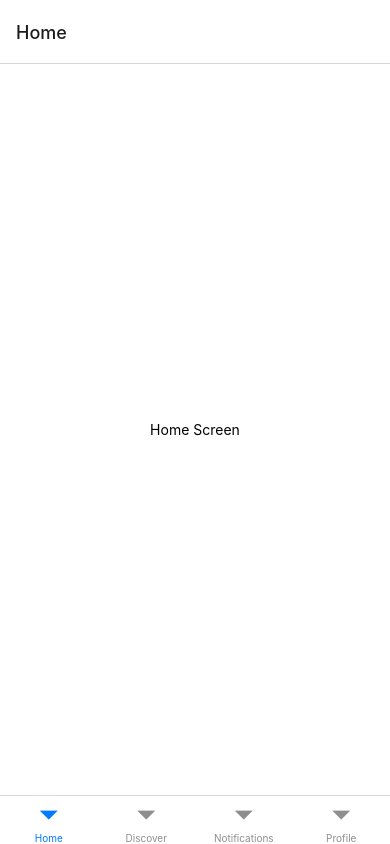
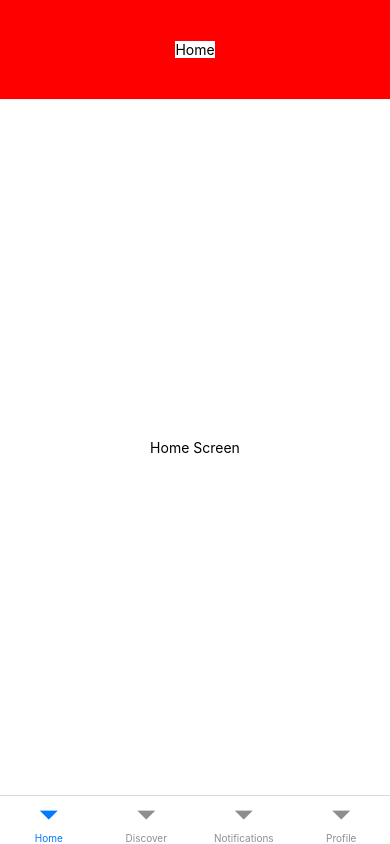
Before and after one commit to ericelizes1/Avocado-App, a React Native app in the folder avocado_src/: screen / in a window 390 px wide. Built offline with nearby package versions, Linux system fonts and the light colour scheme.

Commit message:
Added header files

```diff
--- a/avocado_src/App.js
+++ b/avocado_src/App.js
@@ -1,12 +1,22 @@
+import React from 'react';
 import { StatusBar } from 'expo-status-bar';
 import { StyleSheet, Text, View } from 'react-native';
 import { NavigationContainer } from '@react-navigation/native';
 import { createBottomTabNavigator } from '@react-navigation/bottom-tabs';
+import { Header, SearchBar } from 'react-native-elements';
+import MaterialCommunityIcons from 'react-native-vector-icons/MaterialCommunityIcons';
 
+// Screens
 import HomeScreen from './App/HomeScreen';
 import DiscoverScreen from './App/DiscoverScreen';
 import NotificationsScreen from './App/NotificationsScreen';
 import ProfileScreen from './App/ProfileScreen';
+
+//Headers
+import HomeHeader from './App/HomeScreen/HomeHeader';
+import DiscoverHeader from './App/DiscoverScreen/DiscoverHeader';
+import NotificationsHeader from './App/NotificationsScreen/NotificationsHeader';
+import ProfileHeader from './App/ProfileScreen/ProfileHeader';
 
 const Tab = createBottomTabNavigator();
 
@@ -14,10 +24,50 @@ export default function App() {
   return (
     <NavigationContainer>
       <Tab.Navigator>
-        <Tab.Screen name="Home" component={HomeScreen} />
-        <Tab.Screen name="Discover" component={DiscoverScreen} />
-        <Tab.Screen name="Notifications" component={NotificationsScreen} />
-        <Tab.Screen name="Profile" component={ProfileScreen} />
+        <Tab.Screen
+          name="Home"
+          component={HomeScreen}
+          options={{
+            header: () => <Header
+              placement="center"
+              centerComponent={<HomeHeader/>}
+              containerStyle={styles.header}
+            />
+          }}
+        />
+        <Tab.Screen
+          name="Discover"
+          component={DiscoverScreen}
+          options={{
+            header: () => <Header
+              placement="center"
+              centerComponent={<DiscoverHeader/>}
+              containerStyle={styles.header}
+            />
+          }}
+        />
+        <Tab.Screen
+          name="Notifications"
+          component={NotificationsScreen}
+          options={{
+            header: () => <Header
+              placement="center"
+              centerComponent={<NotificationsHeader/>}
+              containerStyle={styles.header}
+            />
+          }}
+        />
+        <Tab.Screen
+          name="Profile"
+          component={ProfileScreen}
+          options={{
+            header: () => <Header
+              placement="center"
+              centerComponent={<ProfileHeader/>}
+              containerStyle={styles.header}
+            />
+          }}
+        />
       </Tab.Navigator>
     </NavigationContainer>
   );
@@ -27,7 +77,13 @@ const styles = StyleSheet.create({
   container: {
     flex: 1,
     backgroundColor: '#fff',
-    alignItems: 'center',
+    justifyContent: 'flex-end',
+  },
+  header: {
+    backgroundColor: 'red',
     justifyContent: 'center',
-  },
+    height: 100,
+    alignContent: 'center',
+    width: '100%'
+  }
 });
--- a/avocado_src/App/DiscoverScreen.js
+++ b/avocado_src/App/DiscoverScreen.js
@@ -1,5 +1,7 @@
+import React from 'react';
 import { StatusBar } from 'expo-status-bar';
 import { StyleSheet, Text, View } from 'react-native';
+import { Header, SearchBar } from 'react-native-elements';
 
 export default function DiscoverScreen() {
   return (
@@ -15,6 +17,5 @@ const styles = StyleSheet.create({
     flex: 1,
     backgroundColor: '#fff',
     alignItems: 'center',
-    justifyContent: 'center',
-  },
+    justifyContent: 'center',  },
 });
--- /dev/null
+++ b/avocado_src/App/DiscoverScreen/DiscoverHeader.js
@@ -0,0 +1,40 @@
+import React from 'react';
+import { StatusBar } from 'expo-status-bar';
+import { StyleSheet, Text, View } from 'react-native';
+import { SearchBar } from 'react-native-elements';
+
+export default function DiscoverHeader() {
+  const [searchText, setSearchText] = React.useState('');
+
+  const handleSearch = () => {
+    // handle search logic here
+  };
+
+  return (
+    <View style={styles.container}>
+      <SearchBar
+        placeholder="Search"
+        onChangeText={setSearchText}
+        value={searchText}
+        onCancel={() => setSearchText('')}
+        onClear={() => setSearchText('')}
+        onSubmitEditing={handleSearch}
+        platform={Platform.OS === 'ios' ? 'ios' : 'android'}
+        cancelButtonTitle="Cancel"
+        cancelButtonProps={{ color: '#008080', width: '100%'}}
+        containerStyle={{ backgroundColor: '#fff' }}
+        inputContainerStyle={{ backgroundColor: '#f2f2f2' }}
+        inputStyle={{ fontSize: 14 }}
+      />
+      <StatusBar style="auto" />
+    </View>
+  );
+}
+
+const styles = StyleSheet.create({
+  container: {
+    flex: 1,
+    backgroundColor: '#fff',
+    justifyContent: 'flex-end',
+  },
+});
--- /dev/null
+++ b/avocado_src/App/HomeScreen/HomeHeader.js
@@ -0,0 +1,17 @@
+import { StyleSheet, View, Text } from 'react-native';
+
+export default function HomeHeader() {
+  return (
+    <View style={styles.container}>
+      <Text>Home</Text>
+    </View>
+  );
+}
+
+const styles = StyleSheet.create({
+  container: {
+    backgroundColor: '#fff',
+    alignItems: 'center',
+    justifyContent: 'center',
+  },
+});
--- /dev/null
+++ b/avocado_src/App/NotificationsScreen/NotificationsHeader.js
@@ -0,0 +1,17 @@
+import { StyleSheet, View, Text } from 'react-native';
+
+export default function NotificationsHeader() {
+  return (
+    <View style={styles.container}>
+      <Text>Notifications</Text>
+    </View>
+  );
+}
+
+const styles = StyleSheet.create({
+  container: {
+    backgroundColor: '#fff',
+    alignItems: 'center',
+    justifyContent: 'center',
+  },
+});
--- /dev/null
+++ b/avocado_src/App/ProfileScreen/ProfileHeader.js
@@ -0,0 +1,19 @@
+import { StyleSheet, View, Text } from 'react-native';
+
+export default function ProfileHeader() {
+  return (
+    <View style={styles.container}>
+      <Text>Profile</Text>
+    </View>
+  );
+}
+
+const styles = StyleSheet.create({
+  container: {
+    backgroundColor: '#fff',
+    alignItems: 'center',
+    justifyContent: 'center',
+    height: '100%',
+    width: '100%'
+  },
+});
--- a/avocado_src/package.json
+++ b/avocado_src/package.json
@@ -14,7 +14,9 @@
     "expo": "~48.0.4",
     "expo-status-bar": "~1.4.4",
     "react": "18.2.0",
-    "react-native": "0.71.3"
+    "react-native": "0.71.3",
+    "react-native-elements": "^3.4.3",
+    "react-native-vector-icons": "^9.2.0"
   },
   "devDependencies": {
     "@babel/core": "^7.20.0"
```
Also changed, not shown: 1 other file (tests, documents, lock files or other folders).
